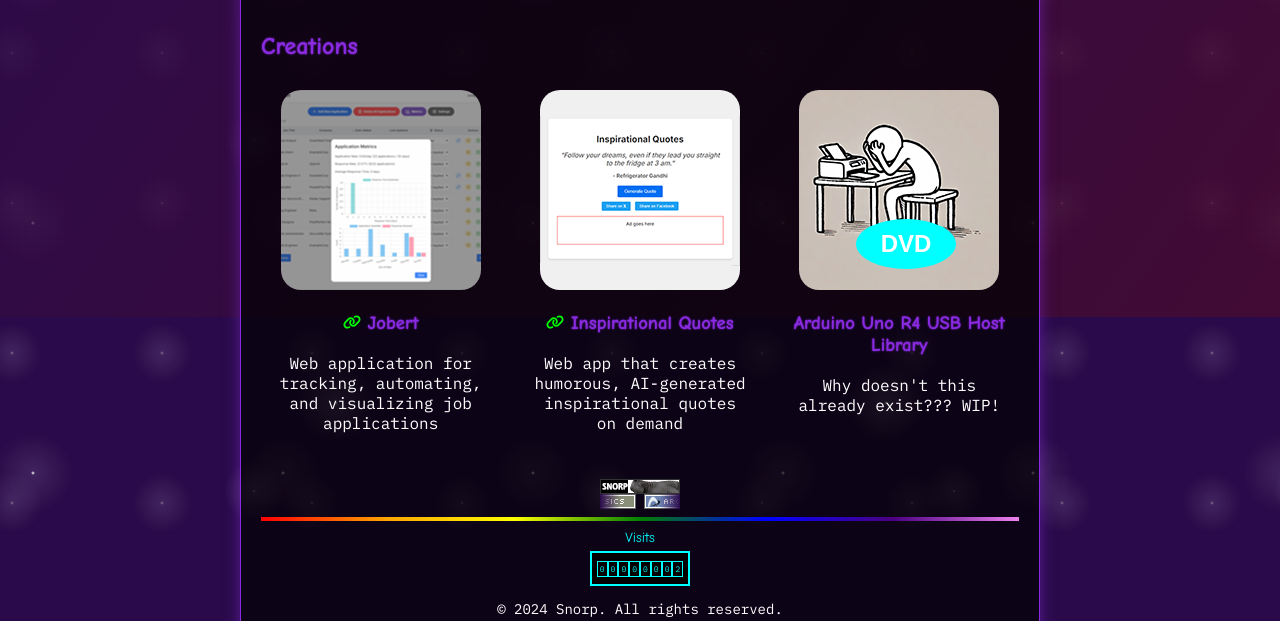
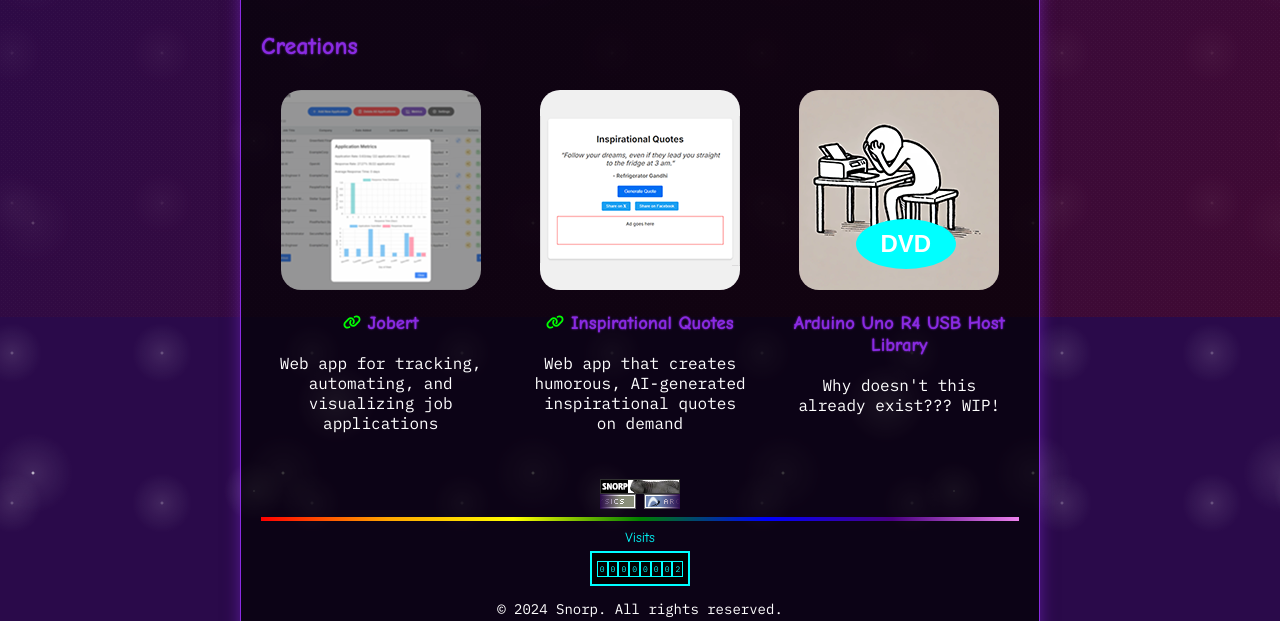
Before and after one commit to sn0rp/snorp, a PHP site: page / in a window 1280 px wide. Shown: the part 483-1104 px from the top of the page. Run offline with PHP 8.4, Linux system fonts and the light colour scheme; some libraries are stand-ins or nearby versions.

Commit message:
Auto commit

```diff
--- a/home.php
+++ b/home.php
@@ -62,7 +62,7 @@ class ProjectCard {
 }
 
 $projects = [
-    new ProjectCard("/images/projects/jobertdemo.png", "Jobert", "Web application for tracking, automating, and visualizing job applications", "https://github.com/sn0rp/jobert"),
+    new ProjectCard("/images/projects/jobertdemo.png", "Jobert", "Web app for tracking, automating, and visualizing job applications", "https://github.com/sn0rp/jobert"),
     new ProjectCard("/images/projects/quotes.png", "Inspirational Quotes", "Web app that creates humorous, AI-generated inspirational quotes on demand", "https://github.com/sn0rp/quotes"),
     new ProjectCard("/images/projects/printerFrustrationMin.png", "Arduino Uno R4 USB Host Library", "Why doesn't this already exist??? WIP!"),
     //new ProjectCard("https://placewaifu.com/image/200/150", "Project 3", "Description of Project 3", "#"),
```
